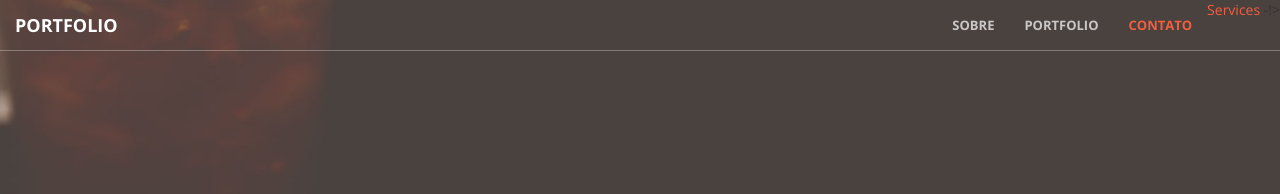
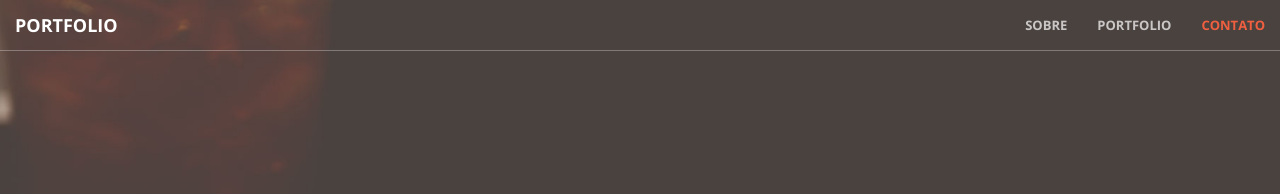
Before and after one commit to tiagocopelli/Coursera-Google-Design-UX, a Jekyll site: the page built from index.html, in a window 1280 px wide. Shown: the top 194 px of the page. Built offline with Jekyll 4.4.1, drawn with Linux system fonts in a browser that asks for light colours.

Commit message:
Update nav.html

```diff
--- a/_includes/nav.html
+++ b/_includes/nav.html
@@ -17,9 +17,9 @@
                 <li>
                     <a class="page-scroll" href="#about">Sobre</a>
                 </li>
-             <!-<li>
+           <!-- <li>
                     <a class="page-scroll" href="#services">Services</a>
-                </li> -!>
+                </li> -->
                 <li>
                     <a class="page-scroll" href="#portfolio">Portfolio</a>
                 </li>
```
